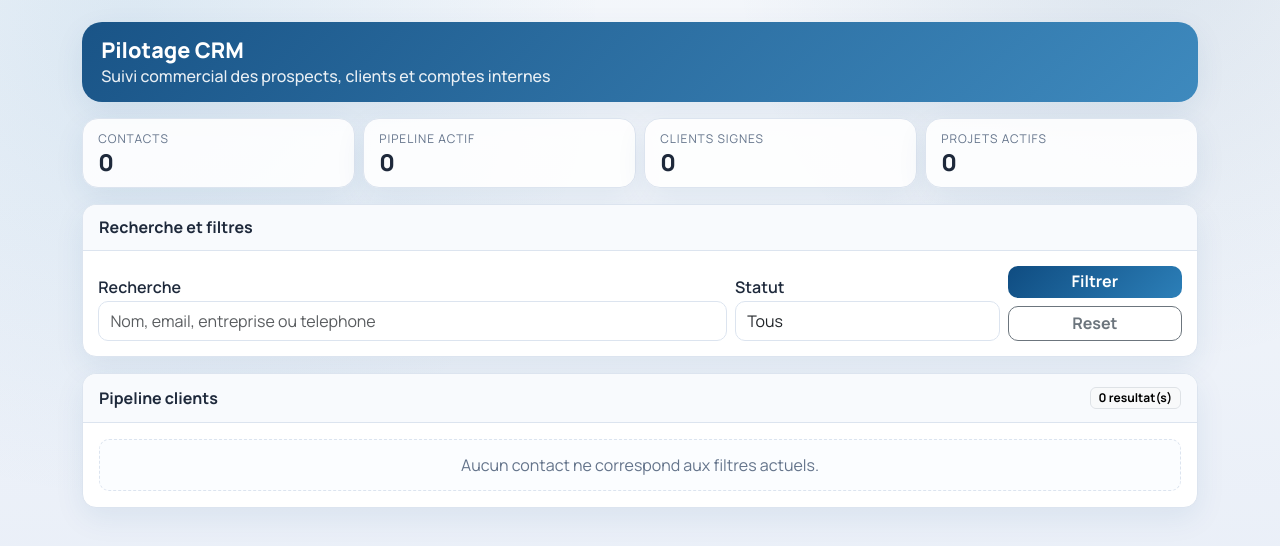
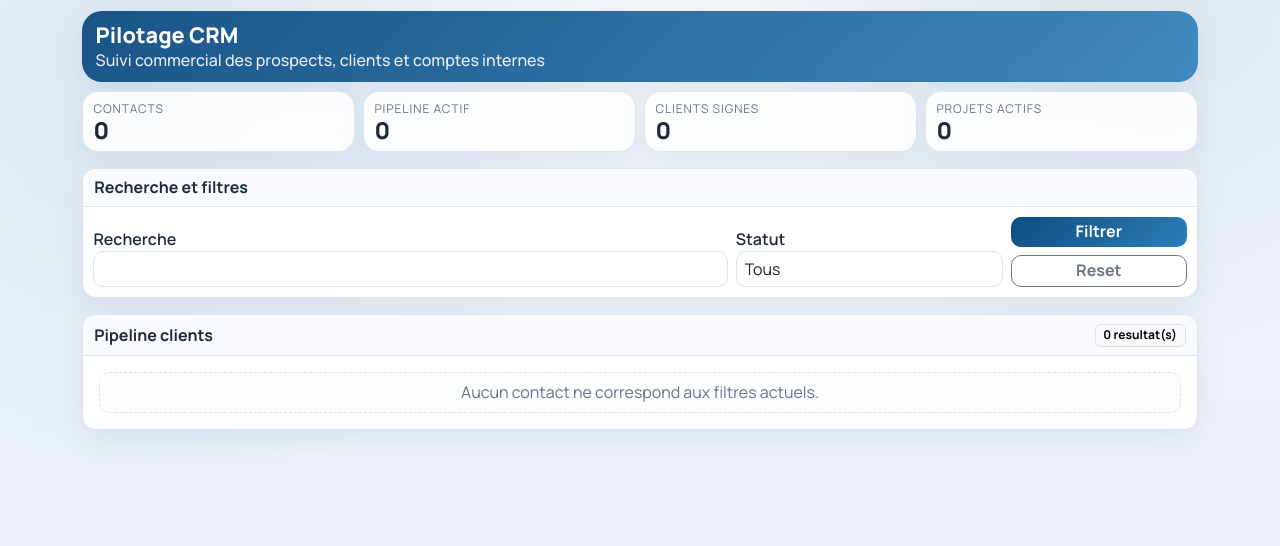
Before and after one commit to anasr2/app_crud_test, a Flask app: page / in a window 1280 px wide. Shown: the part 54-600 px from the top of the page. Run offline with Flask 3, Linux system fonts and the light colour scheme; the visitor is signed in with stand-in values (Sample User, id 1).

Commit message:
Mon changement

```diff
--- a/templates/base.html
+++ b/templates/base.html
@@ -77,8 +77,8 @@
     }
 
     .page-shell {
-      padding-top: 1.35rem;
-      padding-bottom: 1.35rem;
+      padding-top: 0.7rem;
+      padding-bottom: 0.7rem;
     }
 
     .page-header {
@@ -86,8 +86,8 @@
       color: #fff;
       border-radius: var(--radius-xl);
       box-shadow: var(--shadow);
-      padding: 1rem 1.2rem;
-      margin-bottom: 1rem;
+      padding: 0.75rem 0.85rem;
+      margin-bottom: 0.6rem;
     }
 
     .page-title {
@@ -98,7 +98,7 @@
     }
 
     .page-subtitle {
-      margin: 0.2rem 0 0;
+      margin: 0.1rem 0 0;
       opacity: 0.9;
       font-weight: 500;
       line-height: 1.25;
@@ -113,7 +113,7 @@
     }
 
     .panel-head {
-      padding: 0.8rem 1rem;
+      padding: 0.55rem 0.7rem;
       border-bottom: 1px solid var(--border);
       background: var(--surface-soft);
       font-weight: 700;
@@ -124,17 +124,17 @@
       display: flex;
       align-items: center;
       justify-content: space-between;
-      gap: 0.75rem;
+      gap: 0.45rem;
       flex-wrap: wrap;
     }
 
     .panel-body {
-      padding: 0.95rem;
+      padding: 0.65rem;
     }
 
     .feature-form {
       display: grid;
-      gap: 1rem;
+      gap: 0.6rem;
     }
 
     .feature-form-hero {
@@ -248,9 +248,9 @@
     .form-control {
       border-radius: 10px;
       border: 1px solid var(--border);
-      padding: 0.5rem 0.7rem;
+      padding: 0.35rem 0.5rem;
       line-height: 1.3;
-      min-height: calc(1.5em + 0.85rem + 2px);
+      min-height: calc(1.5em + 0.6rem + 2px);
     }
 
     .form-control:focus {
@@ -259,14 +259,14 @@
     }
 
     .form-label {
-      margin-bottom: 0.25rem;
+      margin-bottom: 0.12rem;
       line-height: 1.2;
     }
 
     .btn {
       border-radius: 10px;
       font-weight: 700;
-      padding: 0.42rem 0.8rem;
+      padding: 0.34rem 0.6rem;
       line-height: 1.2;
     }
 
@@ -306,7 +306,7 @@
     .empty-state {
       text-align: center;
       color: var(--text-muted);
-      padding: 0.9rem;
+      padding: 0.55rem;
       border: 1px dashed var(--border);
       border-radius: 10px;
       background: #fbfdff;
@@ -317,7 +317,7 @@
       background: rgba(255, 255, 255, 0.88);
       border: 1px solid var(--border);
       border-radius: 16px;
-      padding: 0.8rem 0.95rem;
+      padding: 0.55rem 0.65rem;
       box-shadow: var(--shadow);
     }
 
@@ -327,7 +327,7 @@
       font-size: 0.75rem;
       text-transform: uppercase;
       letter-spacing: 0.08em;
-      margin-bottom: 0.2rem;
+      margin-bottom: 0.1rem;
     }
 
     .stat-value {
--- a/templates/edit.html
+++ b/templates/edit.html
@@ -392,7 +392,6 @@
             <div class="col-12">
               <label class="form-label fw-semibold">Fichier</label>
               <input class="form-control" name="document" type="file" required>
-              <div class="form-text">Formats acceptes: PDF, Office, images, TXT. Taille max: 16 Mo.</div>
             </div>
             <div class="col-12">
               <label class="form-label fw-semibold">Description</label>
@@ -636,7 +635,6 @@
             <div class="col-12">
               <label class="form-label fw-semibold">Remplacer le fichier</label>
               <input class="form-control" name="document" type="file">
-              <div class="form-text">Laisse vide si tu veux seulement modifier la description.</div>
             </div>
             <div class="col-12">
               <label class="form-label fw-semibold">Description</label>
--- a/templates/index.html
+++ b/templates/index.html
@@ -54,7 +54,7 @@
         <form method="GET" action="/" class="row g-2 align-items-end">
           <div class="col-md-7">
             <label class="form-label fw-semibold">Recherche</label>
-            <input class="form-control" name="q" value="{{ search }}" placeholder="Nom, email, entreprise ou telephone">
+            <input class="form-control" name="q" value="{{ search }}">
           </div>
           <div class="col-md-3">
             <label class="form-label fw-semibold">Statut</label>
@@ -247,7 +247,6 @@
     <div class="modal-content">
       <div class="modal-header">
         <div>
-          <div class="feature-form-kicker">Ajout rapide</div>
           <h2 class="modal-title fs-4 mt-2" id="addClientModalLabel">Nouveau contact CRM</h2>
         </div>
         <button type="button" class="btn-close" data-bs-dismiss="modal" aria-label="Fermer"></button>
@@ -255,37 +254,30 @@
       <div class="modal-body">
         <form action="/add" method="POST" class="feature-form" id="addClientForm">
           {{ csrf_input() }}
-          <div class="feature-form-hero">
-            <h3 class="feature-form-title">Cree une fiche exploitable des le premier contact</h3>
-            <p class="feature-form-copy">Renseigne les informations essentielles, le contexte commercial et la prochaine action pour alimenter le pipeline sans repasser plus tard sur la fiche.</p>
-          </div>
-
           <div class="form-section">
             <h3 class="form-section-title">Identite du prospect</h3>
-            <p class="form-section-copy">Les informations de base visibles tout de suite dans la liste CRM.</p>
             <div class="row g-3">
               <div class="col-md-6">
                 <label class="form-label fw-semibold">Nom</label>
-                <input class="form-control" name="nom" placeholder="Ex: Marie Dupont" required>
+                <input class="form-control" name="nom" required>
               </div>
               <div class="col-md-6">
                 <label class="form-label fw-semibold">Entreprise</label>
-                <input class="form-control" name="entreprise" placeholder="Ex: Atlas Conseil" required>
+                <input class="form-control" name="entreprise" required>
               </div>
               <div class="col-md-6">
                 <label class="form-label fw-semibold">Email</label>
-                <input class="form-control" name="email" placeholder="Ex: marie@email.com" type="email" required>
+                <input class="form-control" name="email" type="email" required>
               </div>
               <div class="col-md-6">
                 <label class="form-label fw-semibold">Telephone</label>
-                <input class="form-control" name="telephone" placeholder="Ex: +212 6 12 34 56 78">
+                <input class="form-control" name="telephone">
               </div>
             </div>
           </div>
 
           <div class="form-section">
             <h3 class="form-section-title">Qualification commerciale</h3>
-            <p class="form-section-copy">Situe le contact dans le pipeline et estime son potentiel pour prioriser le suivi.</p>
             <div class="row g-3">
               <div class="col-md-4">
                 <label class="form-label fw-semibold">Statut</label>
@@ -305,39 +297,27 @@
               </div>
               <div class="col-md-4">
                 <label class="form-label fw-semibold">Valeur potentielle</label>
-                <input class="form-control" name="valeur_potentielle" placeholder="Ex: 25000" type="number" min="0" step="0.01">
-              </div>
-            </div>
-            <div class="form-hint-grid mt-3">
-              <div class="form-hint">
-                <strong>Prospect froid</strong>
-                Utilise un statut initial et une prochaine action courte pour enclencher le suivi.
-              </div>
-              <div class="form-hint">
-                <strong>Lead chaud</strong>
-                Renseigne une valeur estimee pour faire remonter le dossier dans les priorites.
+                <input class="form-control" name="valeur_potentielle" type="number" min="0" step="0.01">
               </div>
             </div>
           </div>
 
           <div class="form-section">
             <h3 class="form-section-title">Plan d'action</h3>
-            <p class="form-section-copy">Capture le prochain pas concret et le contexte utile pour l'equipe.</p>
             <div class="row g-3">
               <div class="col-12">
                 <label class="form-label fw-semibold">Prochaine action</label>
-                <input class="form-control" name="prochaine_action" placeholder="Ex: Appel de qualification mardi 10h">
+                <input class="form-control" name="prochaine_action">
               </div>
               <div class="col-12">
                 <label class="form-label fw-semibold">Notes</label>
-                <textarea class="form-control" name="notes" rows="5" placeholder="Contexte commercial, objections, besoins, niveau d'urgence..."></textarea>
+                <textarea class="form-control" name="notes" rows="5"></textarea>
               </div>
             </div>
           </div>
         </form>
       </div>
       <div class="modal-footer">
-        <p class="form-actions-copy me-auto">La fiche sera ajoutee directement au pipeline et pourra ensuite etre enrichie avec des projets, interactions et documents.</p>
         <button type="button" class="btn btn-outline-secondary" data-bs-dismiss="modal">Annuler</button>
         <button class="btn btn-brand" type="submit" form="addClientForm">Ajouter au CRM</button>
       </div>
--- a/templates/login.html
+++ b/templates/login.html
@@ -13,13 +13,12 @@
           <input type="hidden" name="next_url" value="{{ next_url }}">
           <div>
             <label class="form-label fw-semibold">Nom d'utilisateur ou email</label>
-            <input class="form-control" type="text" name="username" placeholder="admin ou admin@email.com" required>
+            <input class="form-control" type="text" name="username" required>
           </div>
           <div>
             <label class="form-label fw-semibold">Mot de passe</label>
-            <input class="form-control" type="password" name="password" placeholder="Votre mot de passe" required>
+            <input class="form-control" type="password" name="password" required>
           </div>
-          <div class="form-text">Si ton compte vient d'etre cree, active-le depuis l'email recu avant de te connecter.</div>
           <button type="submit" class="btn btn-brand">Se connecter</button>
         </form>
       </div>
--- a/templates/projects.html
+++ b/templates/projects.html
@@ -36,7 +36,7 @@
     <form method="GET" action="/projects" class="row g-2 align-items-end">
       <div class="col-md-5">
         <label class="form-label fw-semibold">Recherche</label>
-        <input class="form-control" name="q" value="{{ search }}" placeholder="Projet, responsable, client ou entreprise">
+        <input class="form-control" name="q" value="{{ search }}">
       </div>
       <div class="col-md-3">
         <label class="form-label fw-semibold">Statut</label>
--- a/templates/users.html
+++ b/templates/users.html
@@ -12,11 +12,11 @@
           {{ csrf_input() }}
           <div>
             <label class="form-label fw-semibold">Nom d'utilisateur</label>
-            <input class="form-control" name="username" placeholder="Ex: admin" required>
+            <input class="form-control" name="username" required>
           </div>
           <div>
             <label class="form-label fw-semibold">Email</label>
-            <input class="form-control" name="email" placeholder="Ex: admin@email.com" type="email" required>
+            <input class="form-control" name="email" type="email" required>
           </div>
           <div>
             <label class="form-label fw-semibold">Profil</label>
@@ -26,7 +26,6 @@
               {% endfor %}
             </select>
           </div>
-          <div class="form-text">Un email d'activation sera envoye pour verifier l'adresse et definir le mot de passe.</div>
           <button class="btn btn-brand" type="submit">Inviter l'utilisateur</button>
         </form>
       </div>
```
Also changed, not shown: other parts of templates/base.html (+43 -23 lines), templates/edit_user.html (+0 -7 lines).
